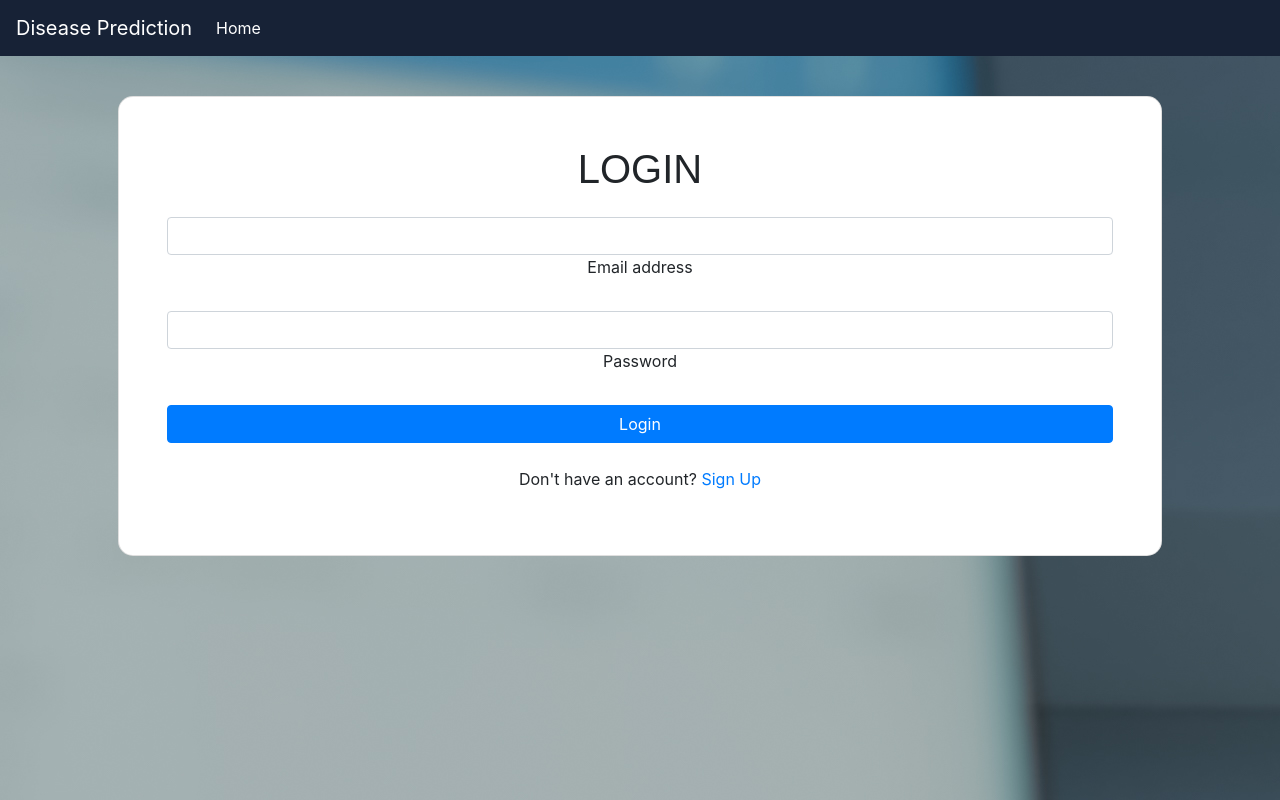
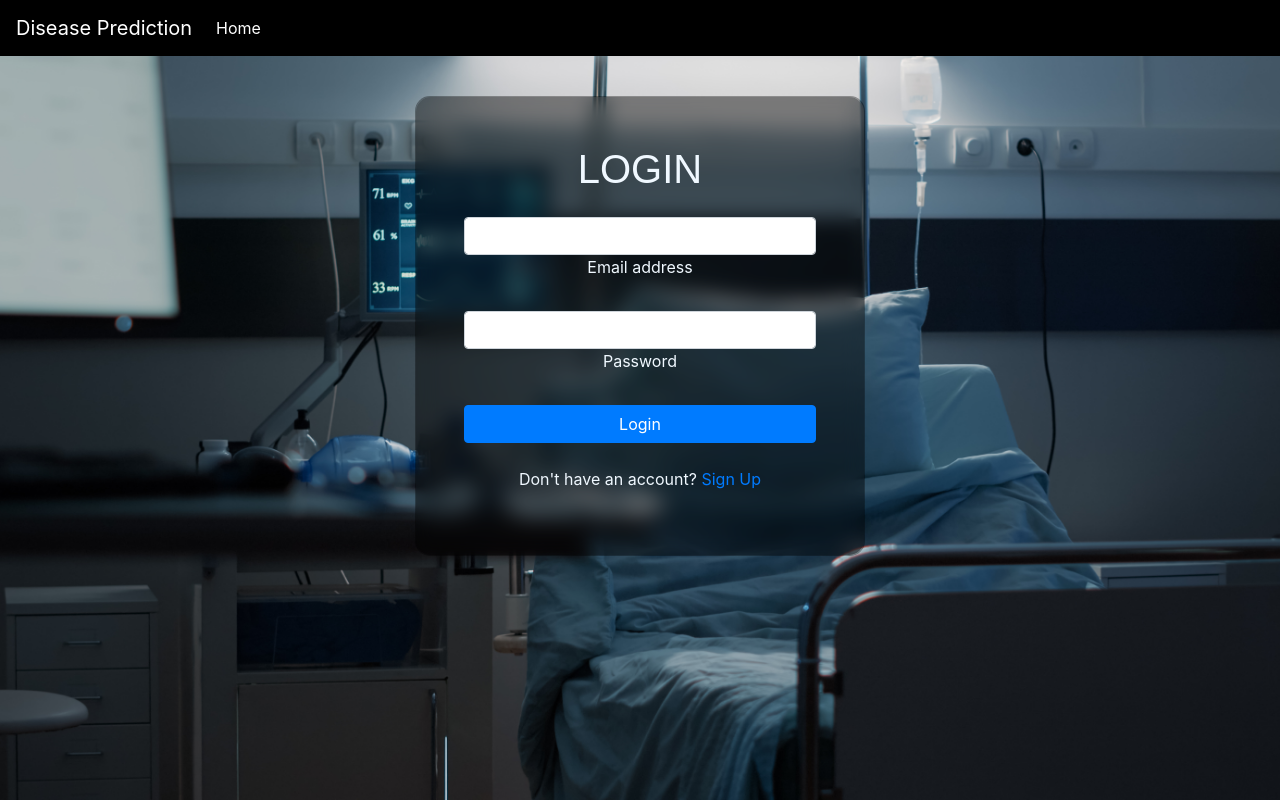
Before and after one commit to RameeshaSharinpk/Disease_prediction, a Flask app: page / in a window 1280 px wide. Run offline with Flask 3, Linux system fonts and the light colour scheme; parts of the project's set-up code (start-up, migrations or seed data) failed here and were passed over; some libraries are stand-ins or nearby versions.

Commit message:
Update styles.css

```diff
--- a/Static/css/styles.css
+++ b/Static/css/styles.css
@@ -1,5 +1,5 @@
 .navbar{
-    background-color: hsl(218, 41%, 15%);
+    background-color: hsl(210, 100%, 0%);
     color: white;
 }
 
@@ -18,6 +18,7 @@
     top: 0;
     left: 0;
     opacity: 1;
+
 }
 
 .signup-div {
@@ -27,4 +28,32 @@
     top: 0;
     width: 100%;
     height: 100%;
+    transform: translateY(-50%);
 }
+
+
+
+.card-body{
+    border-radius: 15px;
+    color: aliceblue;
+    background-color: rgba(0,0,0,0.25) !important;
+    backdrop-filter: blur(10px);
+}
+
+.card{
+    background-color: rgba(0,0,0,0.25) !important;
+    width: 450px;
+}
+
+.card-div{
+    display: flex;
+    justify-content: center;
+    align-items: center;
+
+}
+body{
+    min-height: 100vh;
+    background-position: center;
+    background-repeat: no-repeat;
+    background-size: cover;
+}
```
